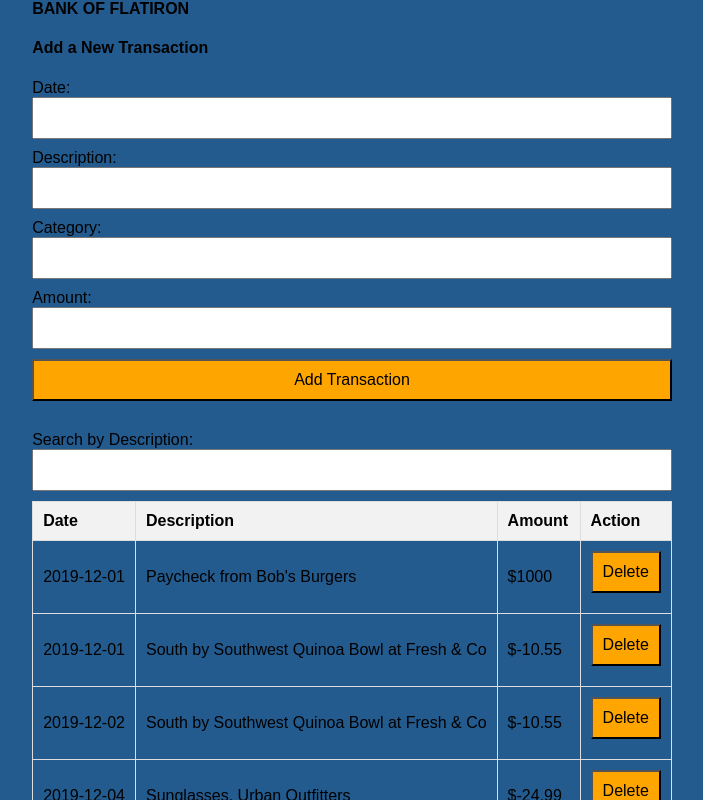
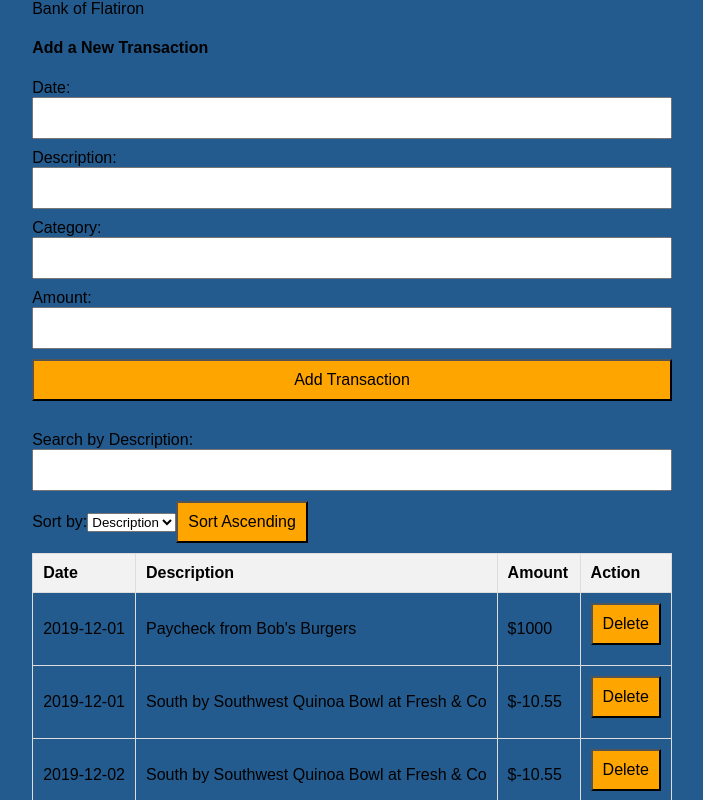
Before and after one commit to bonganimasemola/BANKOFFLATIRON, a React (Create React App) app: page / in a window 1280 px wide. Shown: the top 800 px of the page, without its empty margins (288-991 px from the left). Built offline with nearby package versions, Linux system fonts and the light colour scheme; data requests are answered from the project's data file.

Commit message:
sort transactions by category or description edit

```diff
--- a/src/App.js
+++ b/src/App.js
@@ -7,6 +7,8 @@ import fetchTransactions from './api';
 function App() {
   const [transactions, setTransactions] = useState([]);
   const [searchTerm, setSearchTerm] = useState('');
+  const [sortOrder, setSortOrder] = useState('asc'); // 'asc' for ascending, 'desc' for descending
+  const [sortBy, setSortBy] = useState('description'); // 'description' or 'category'
 
   useEffect(() => {
     fetchTransactions()
@@ -25,15 +27,54 @@ function App() {
     setTransactions(updatedTransactions);
   };
 
+  const sortTransactions = () => {
+    const sortedTransactions = [...transactions].sort((a, b) => {
+      const aValue = a[sortBy].toLowerCase();
+      const bValue = b[sortBy].toLowerCase();
+
+      if (aValue < bValue) {
+        return sortOrder === 'asc' ? -1 : 1;
+      }
+      if (aValue > bValue) {
+        return sortOrder === 'asc' ? 1 : -1;
+      }
+      return 0;
+    });
+
+    setTransactions(sortedTransactions);
+  };
+
+  const toggleSortOrder = () => {
+    setSortOrder(sortOrder === 'asc' ? 'desc' : 'asc');
+  };
+
+  const handleSortByChange = (event) => {
+    setSortBy(event.target.value);
+  };
+
   const filteredTransactions = transactions.filter((transaction) =>
     transaction.description.toLowerCase().includes(searchTerm.toLowerCase())
   );
 
   return (
     <div className="App">
-      <header className="App-header"><strong>BANK OF FLATIRON</strong></header>
+      <header className="App-header">Bank of Flatiron</header>
       <TransactionSubmitForm addTransaction={addTransaction} />
       <TransactionSearchBar searchTerm={searchTerm} setSearchTerm={setSearchTerm} />
+
+      <div>
+        <label>
+          Sort by:
+          <select value={sortBy} onChange={handleSortByChange}>
+          <option value="description">Description</option>
+          <option value="category">Category</option>
+          </select>
+        </label>
+        <button onClick={sortTransactions}>
+          Sort {sortOrder === 'asc' ? 'Ascending' : 'Descending'}
+        </button>
+      </div>
+
       <TransactionTable transactions={filteredTransactions} onDeleteTransaction={deleteTransaction} />
     </div>
   );
```
